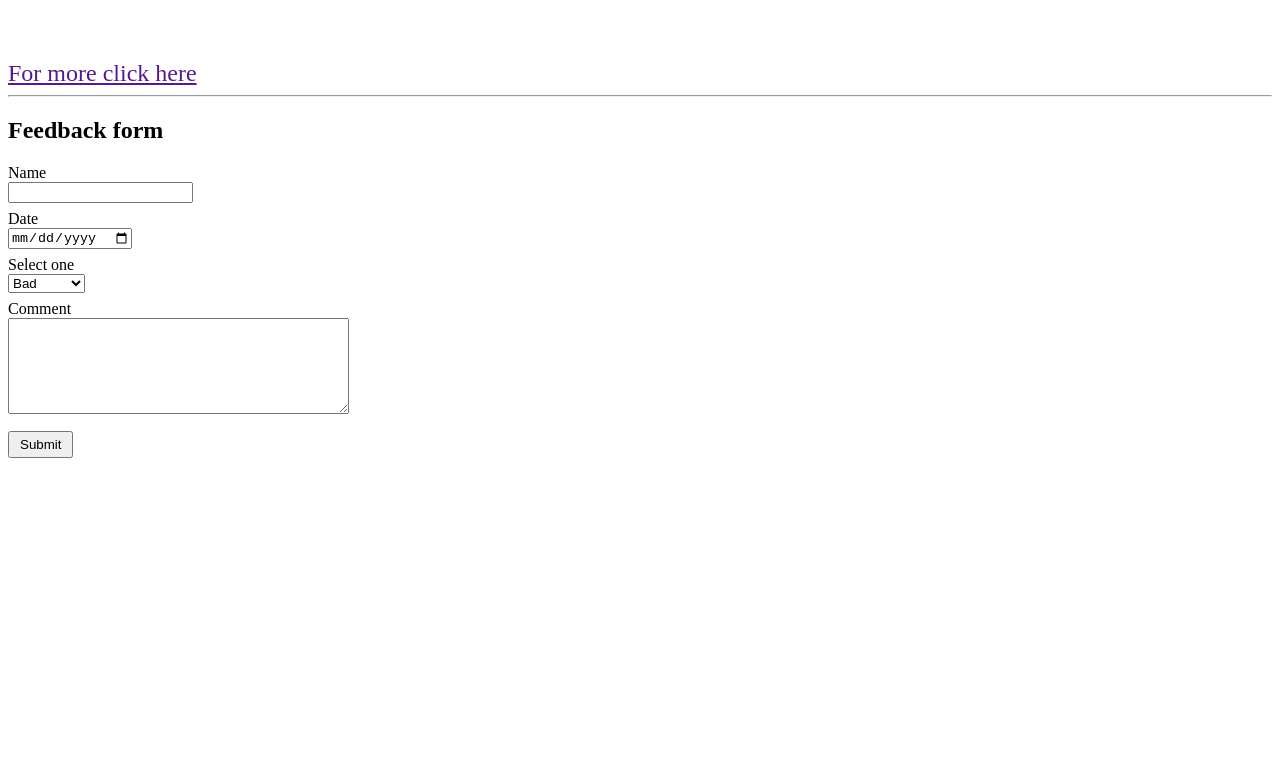
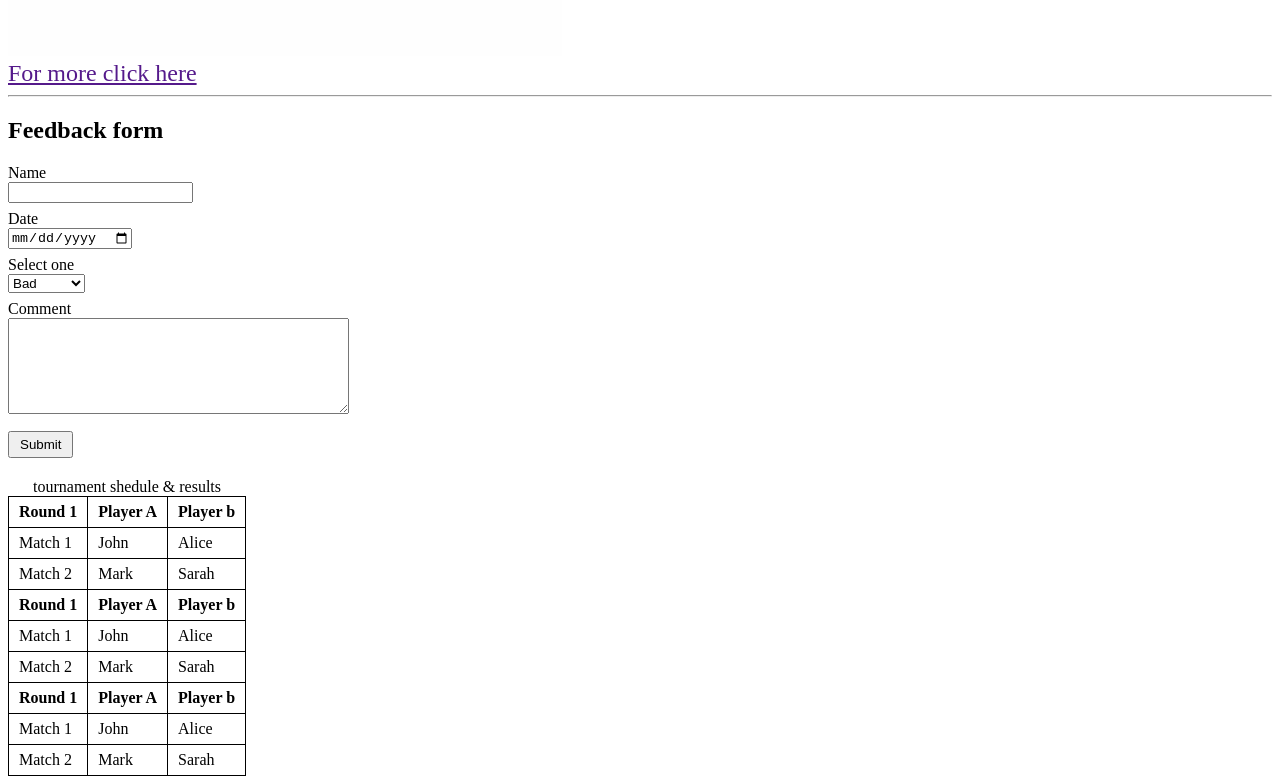
Before and after one commit to for-sifad/03_HTML_CSS, a plain HTML site: page index.html in a window 1280 px wide. Shown: the part 610-1394 px from the top of the page. Before the commit the page ends 1096 px from the top, so only its background shows below. Drawn offline with Linux system fonts and the light colour scheme.

Commit message:
added a table and completed task three.

```diff
--- a/index.html
+++ b/index.html
@@ -44,6 +44,56 @@
 
             <button type="submit">Submit</button>
         </form>
+
+        <table>
+            <caption>tournament shedule & results</caption>
+
+            <tr>
+                <th>Round 1</th>
+                <th>Player A</th>
+                <th>Player b</th>
+            </tr>
+            <tr>
+                <td>Match 1</td>
+                <td>John</td>
+                <td>Alice</td>
+            </tr>
+            <tr>
+                <td>Match 2</td>
+                <td>Mark</td>
+                <td>Sarah</td>
+            </tr>
+            <tr>
+                <th>Round 1</th>
+                <th>Player A</th>
+                <th>Player b</th>
+            </tr>
+            <tr>
+                <td>Match 1</td>
+                <td>John</td>
+                <td>Alice</td>
+            </tr>
+            <tr>
+                <td>Match 2</td>
+                <td>Mark</td>
+                <td>Sarah</td>
+            </tr>
+            <tr>
+                <th>Round 1</th>
+                <th>Player A</th>
+                <th>Player b</th>
+            </tr>
+            <tr>
+                <td>Match 1</td>
+                <td>John</td>
+                <td>Alice</td>
+            </tr>
+            <tr>
+                <td>Match 2</td>
+                <td>Mark</td>
+                <td>Sarah</td>
+            </tr>
+        </table>
     </main>
 </body>
 
--- a/style.css
+++ b/style.css
@@ -32,3 +32,13 @@ form button {
     margin: 10px 0px 20px;
     padding: 4px 10px;
 }
+
+table{
+    border-collapse: collapse;
+    border: 1px solid black;
+}
+
+table td, th {
+    border: 1px solid black;
+    padding: 6px 10px;
+}
```
